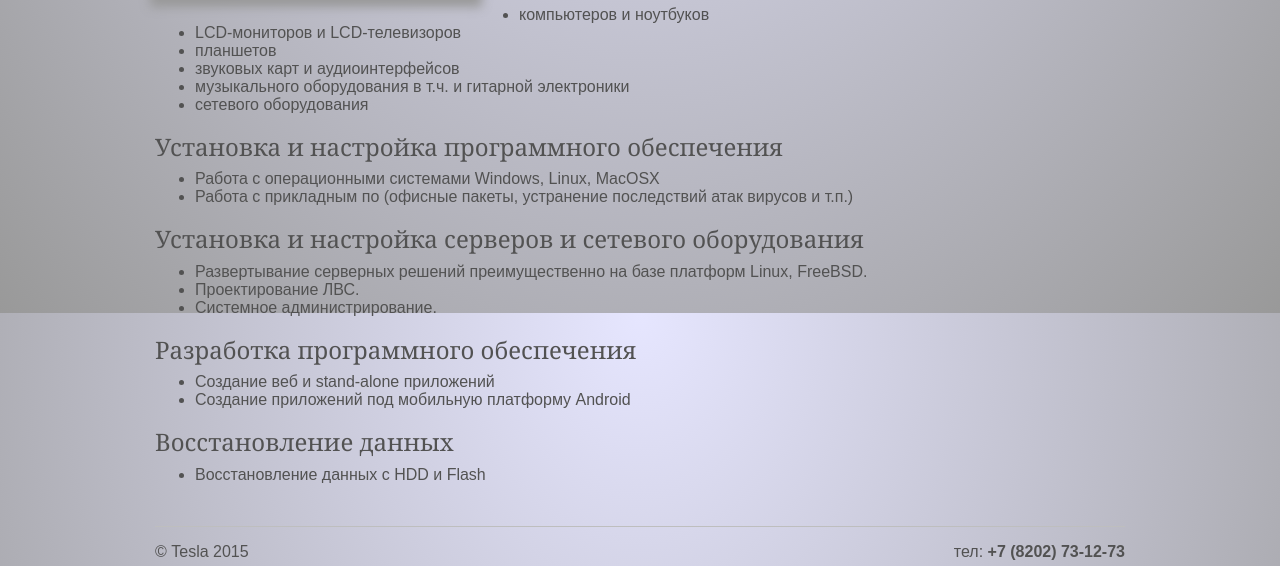
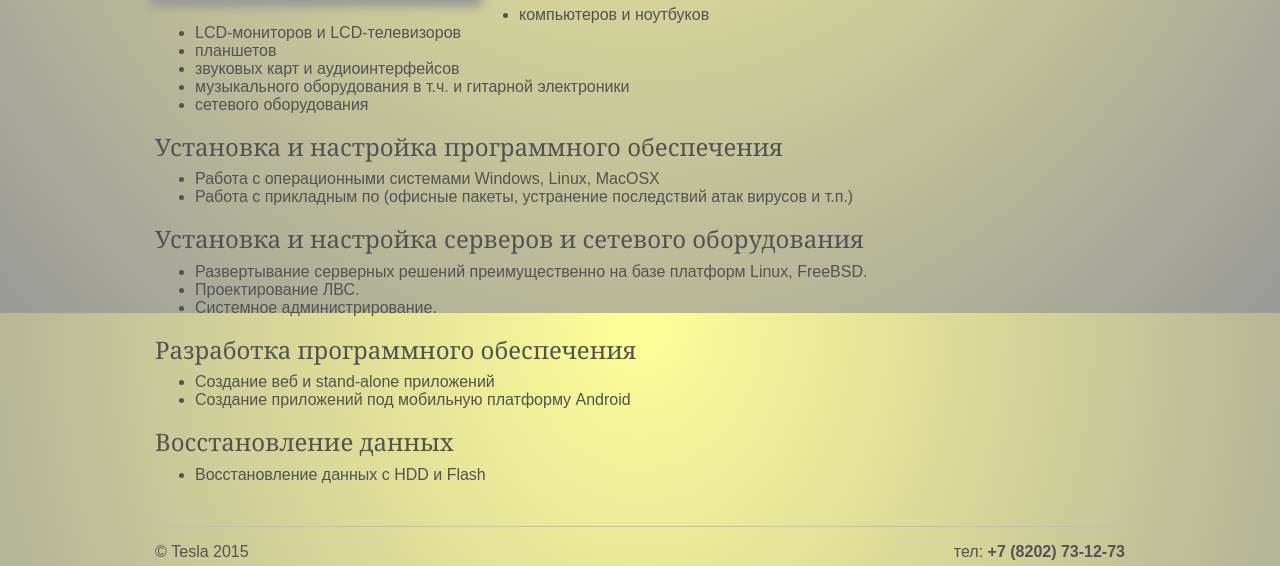
Before and after one commit to aulizko/tesla, a website: page public/index.html in a window 1280 px wide. Shown: the part 487-1053 px from the top of the page. Drawn offline with nearby package versions, Linux system fonts and the light colour scheme; files that its build step writes are made by us from their sources; a script that the page names is missing.

Commit message:
По дефолту выставил желтый цвет

```diff
--- a/public/index.html
+++ b/public/index.html
@@ -4,13 +4,13 @@
     <meta charset="utf-8" />
     <meta http-equiv="X-UA-Compatible" content="IE=edge" />
     <meta name="viewport" content="width=device-width, initial-scale=1" />
-    <title>Технический центр Tesla</title>
+    <title>Tesla, технический центр</title>
     <meta name="description" content="Технический центр TESLA уже более 5 пяти лет оказывает услуги по ремонту ноутбуков в Череповце. Опыт каждого из инженеров составляет более 10 лет в сфере в IT. Наши знания позволяют нам выполнять ремонт электронного оборудования на компонентном уровне, выполнять работу как с персональными компьютерами так и с серверным оборудованием, разработку программного обеспечения.">
 
     <link rel="stylesheet" href="/css/master.css" type="text/css" charset="utf-8" />
     <script type="text/javascript" src="//cdnjs.cloudflare.com/ajax/libs/picturefill/2.1.0/picturefill.js" async></script>
 </head>
-<body class="neon-background blue">
+<body class="neon-background yellow">
 <div class="all-content-wrapper">
     <h1 class="logo neon"><a href="/" title="На главную">Tesla</a></h1>
 
```
